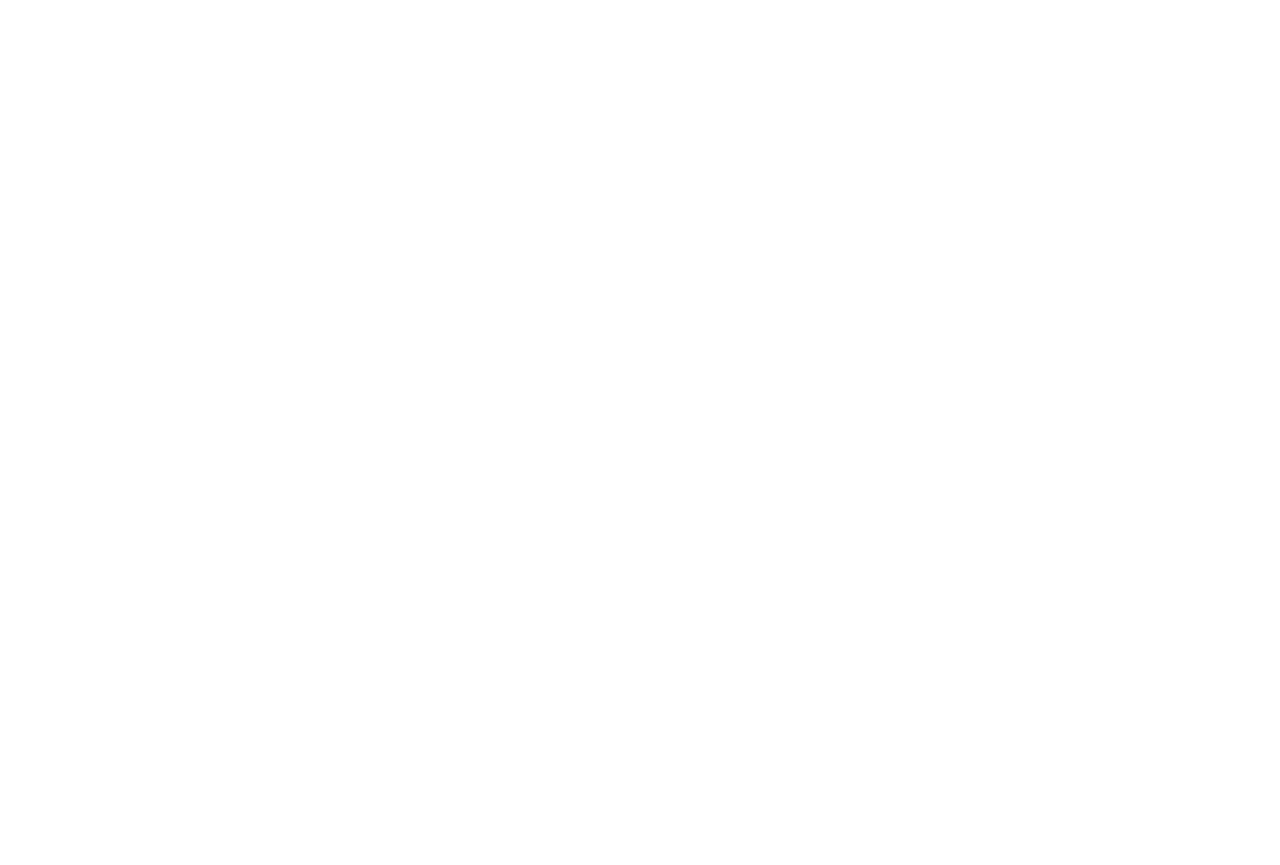
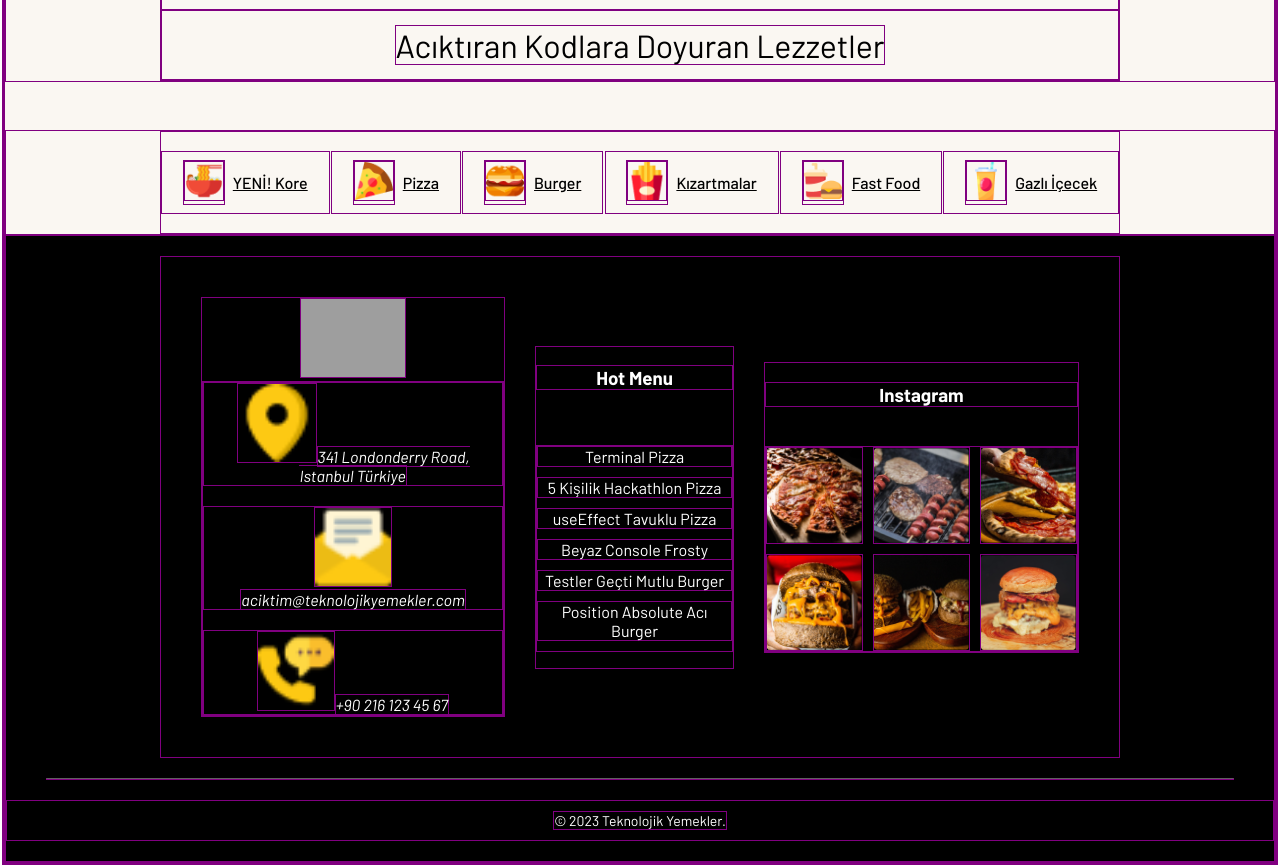
Before and after one commit to kurtemrecan/pizza-task, a React (Vite) app: page / in a window 1280 px wide. Shown: the part 1540-2405 px from the top of the page. Before the commit the page ends 1533 px from the top, so only its background shows below. Built offline with nearby package versions, Linux system fonts and the light colour scheme; grey boxes are pictures that could not be loaded; a web font is replaced by a local one.

Commit message:
fixed-nav2-footer-text

```diff
--- a/src/components/HomePage.jsx
+++ b/src/components/HomePage.jsx
@@ -2,7 +2,8 @@ import React from 'react';
 import Header from './header/header';
 import Navbar from './body/navbar';
 import Cards from './body/ordercards/Cards';
-
+import Navbar2 from './body/navbar';
+import Footer from './footer/Footer';
 function HomePage() {
   return (
     <div>
@@ -10,6 +11,8 @@ function HomePage() {
       <Navbar />
       <div style={{ backgroundColor: '#FAF7F2' }}>
         <Cards />
+        <Navbar2 />
+        <Footer />
       </div>
     </div>
   );
--- a/src/components/body/ordercards/Cards.jsx
+++ b/src/components/body/ordercards/Cards.jsx
@@ -36,6 +36,12 @@ export default function Cards() {
             />
           </div>
         </div>
+        <div className="centered-text">
+          <p className="red-text">en çok paketlenen menüler</p>
+        </div>
+        <div className="centered-text">
+          <p className="black-text">Acıktıran Kodlara Doyuran Lezzetler</p>
+        </div>
       </div>
     </section>
   );
--- a/src/components/body/ordercards/cards.css
+++ b/src/components/body/ordercards/cards.css
@@ -79,3 +79,21 @@
   color: red;
   background-color: white;
 }
+.centered-text {
+  display: flex;
+  justify-content: center;
+  padding: 14px 0;
+}
+
+.red-text {
+  color: #c53030;
+  font-family: 'Satisfy';
+  font-size: 1.7rem;
+  margin: auto;
+}
+.black-text {
+  color: black;
+  font-family: 'barlow';
+  font-size: 2rem;
+  margin: auto;
+}
--- /dev/null
+++ b/src/components/footer/Footer.jsx
@@ -0,0 +1,95 @@
+import React from 'react';
+import './Footer.css';
+
+function Footer() {
+  return (
+    <div className="footer-container">
+      <section className="footer-section footer-section-lg chef-container">
+        {/* Logo ve Adres Bölümü */}
+        <article className="footer-logo">
+          <img
+            src="Assets/Interfaces/Iteration-2-aseets/footer/logo-footer.svg"
+            alt="logo-footer"
+          />
+          <address className="footer-address">
+            <div>
+              <img
+                src="Assets/Interfaces/Iteration-2-aseets/footer/icons/icon-1.png"
+                alt="location"
+              />
+              <span>
+                341 Londonderry Road,
+                <br />
+                Istanbul Türkiye
+              </span>
+            </div>
+            <div>
+              <img
+                src="Assets/Interfaces/Iteration-2-aseets/footer/icons/icon-2.png"
+                alt="mail"
+              />
+              <span>aciktim@teknolojikyemekler.com</span>
+            </div>
+            <div>
+              <img
+                src="Assets/Interfaces/Iteration-2-aseets/footer/icons/icon-3.png"
+                alt="phone"
+              />
+              <span>+90 216 123 45 67</span>
+            </div>
+          </address>
+        </article>
+
+        {/* Hot Menu Bölümü */}
+        <article className="footer-menu">
+          <h1>Hot Menu</h1>
+          <ul>
+            <li>Terminal Pizza</li>
+            <li>5 Kişilik Hackathlon Pizza</li>
+            <li>useEffect Tavuklu Pizza</li>
+            <li>Beyaz Console Frosty</li>
+            <li>Testler Geçti Mutlu Burger</li>
+            <li>Position Absolute Acı Burger</li>
+          </ul>
+        </article>
+
+        {/* Instagram Bölümü */}
+        <article className="footer-instagram">
+          <h1>Instagram</h1>
+          <div className="grid">
+            <img
+              src="Assets/Interfaces/Iteration-2-aseets/footer/insta/li-0.png"
+              alt="insta-0"
+            />
+            <img
+              src="Assets/Interfaces/Iteration-2-aseets/footer/insta/li-1.png"
+              alt="insta-1"
+            />
+            <img
+              src="Assets/Interfaces/Iteration-2-aseets/footer/insta/li-2.png"
+              alt="insta-2"
+            />
+            <img
+              src="Assets/Interfaces/Iteration-2-aseets/footer/insta/li-3.png"
+              alt="insta-3"
+            />
+            <img
+              src="Assets/Interfaces/Iteration-2-aseets/footer/insta/li-4.png"
+              alt="insta-4"
+            />
+            <img
+              src="Assets/Interfaces/Iteration-2-aseets/footer/insta/li-5.png"
+              alt="insta-5"
+            />
+          </div>
+        </article>
+      </section>
+      <div className="footer-divider"></div>
+      <article className="footer-bottom">
+        <p>© 2023 Teknolojik Yemekler.</p>
+      </article>
+    </div>
+  );
+}
+
+export default Footer;
--- /dev/null
+++ b/src/components/footer/footer.css
@@ -0,0 +1,68 @@
+.footer-container {
+  background-color: black;
+  width: 100%;
+  color: white;
+  padding: 20px 0;
+  font-family: 'Barlow', sans-serif;
+}
+
+.footer-section {
+  display: flex;
+  flex-direction: column;
+  justify-content: center;
+  align-items: center;
+  gap: 30px;
+  padding: 40px;
+}
+
+.footer-section-lg {
+  flex-direction: row;
+}
+
+.footer-logo img {
+  height: 80px;
+}
+
+.footer-address,
+.footer-menu,
+.footer-instagram {
+  display: flex;
+  flex-direction: column;
+  gap: 20px;
+  text-align: center;
+}
+
+.footer-address span {
+  text-align: start;
+}
+
+.footer-menu ul {
+  list-style: none;
+  padding: 0;
+}
+
+.footer-menu ul li {
+  margin-bottom: 10px;
+}
+
+.footer-instagram .grid {
+  display: grid;
+  grid-template-columns: repeat(3, 1fr);
+  gap: 10px;
+}
+
+.footer-divider {
+  border-top: 1px solid #606060;
+  margin: 20px 40px;
+}
+
+.footer-bottom {
+  display: flex;
+  justify-content: space-around;
+  padding: 10px 20px;
+  font-size: 14px;
+}
+
+.footer-bottom p {
+  margin: 0;
+}
```
Also changed, not shown: src/components/body/Navbar2.jsx (added, +90 -0 lines).
